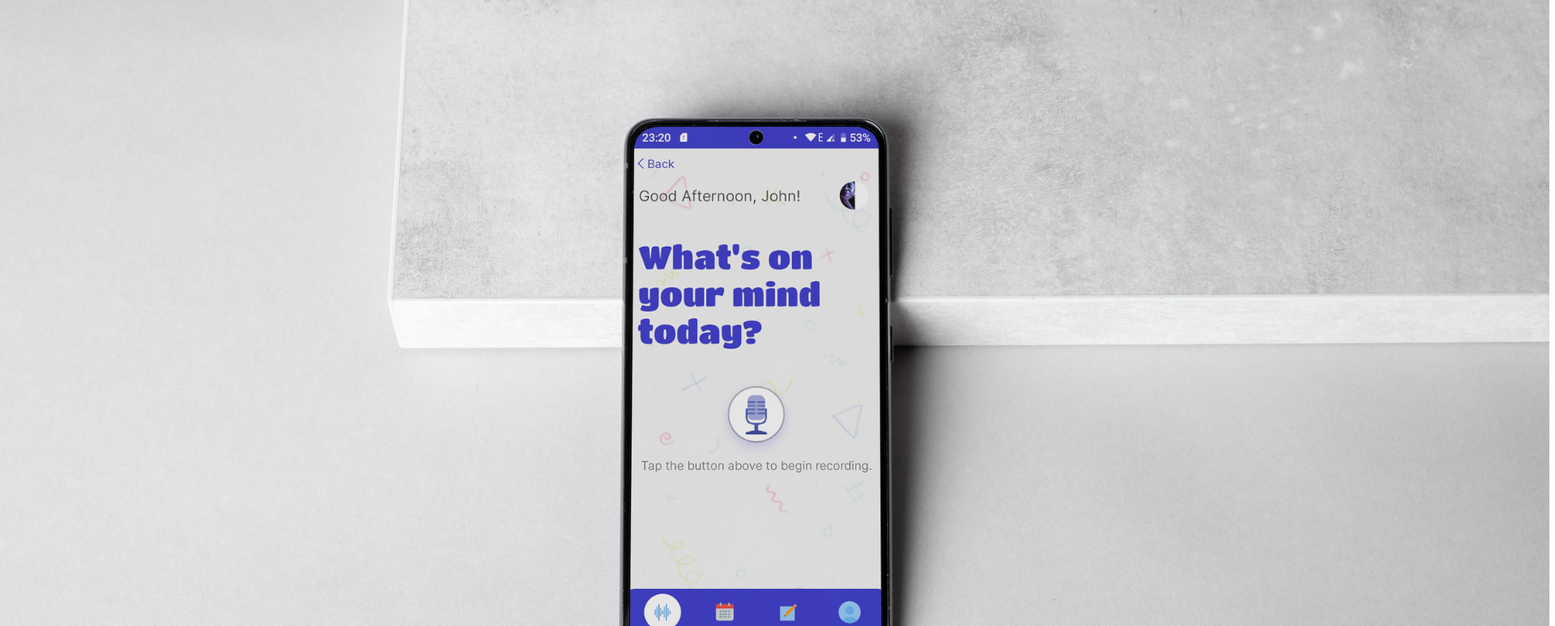
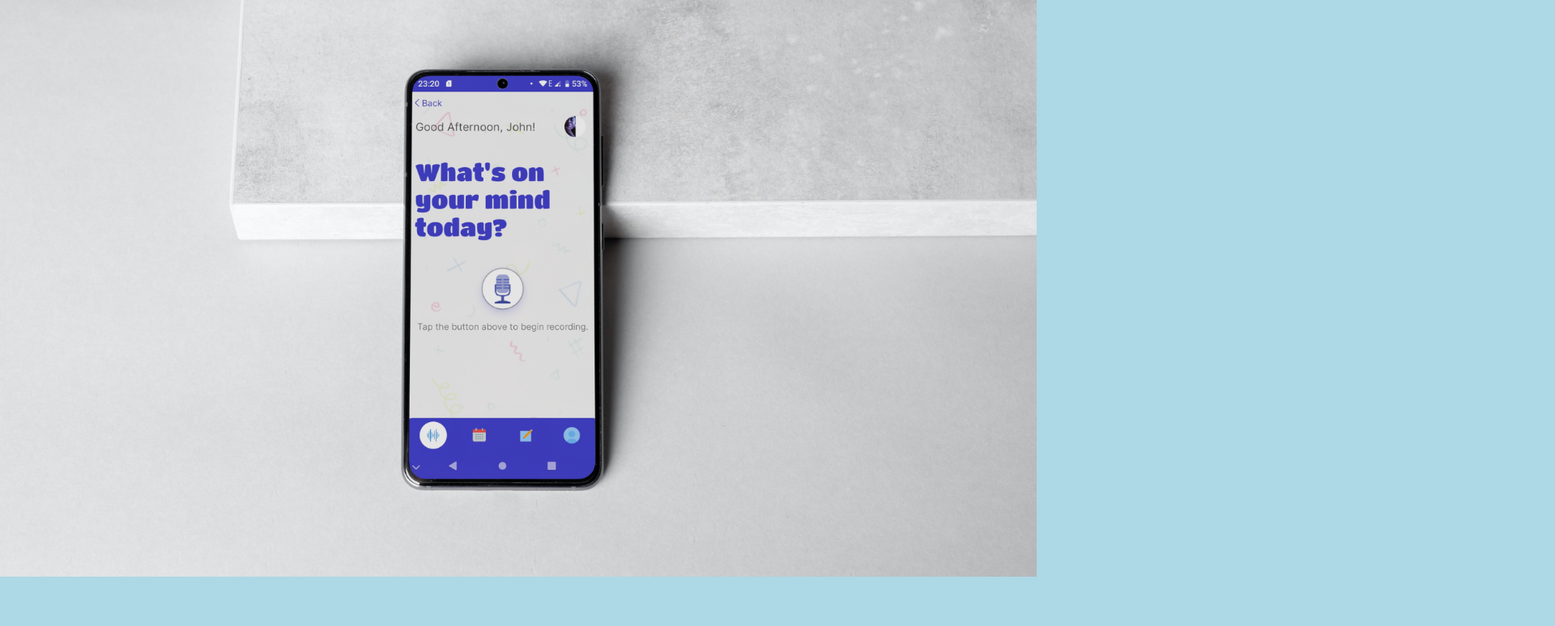
Before and after one commit to JSjags/offload-landing-page, a plain HTML site: page index.html in a window 1280 px wide. Shown: the part 87-861 px from the top of the page at 81% size, 1920 px wide, since content can reach past the window. After the commit the page ends 800 px from the top, so only its background shows below. Drawn offline with Linux system fonts and the light colour scheme.

Commit message:
added new styles.

```diff
--- a/style.css
+++ b/style.css
@@ -24,8 +24,8 @@ body {
   overflow: hidden;
 }
 img {
-  width: 16;
-  height: 9;
+  width: 100%;
+  height: 100%;
   position: absolute;
   top: 0;
   left: 0;
```
